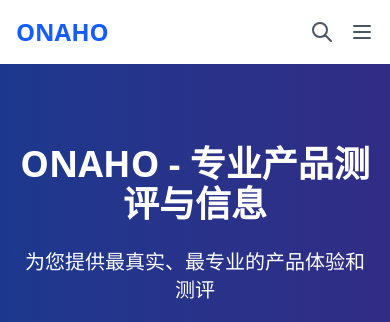
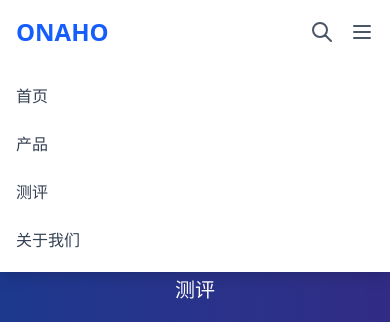
Before and after one commit to evepupil/onaho-web, a Next.js app: page / in a window 390 px wide. Both pictures are taken after a click on the button 362 px from the left and 32 px from the top of the page. Shown: the top 322 px of the page. Built offline with nearby package versions, Linux system fonts and the light colour scheme; no server answers; the database is empty.

Commit message:
fix:移动端汉堡菜单无反应问题

```diff
--- a/src/components/layout/header.tsx
+++ b/src/components/layout/header.tsx
@@ -1,10 +1,18 @@
-import React from 'react';
+"use client";
+
+import React, { useState } from 'react';
 import Link from 'next/link';
 import Image from 'next/image';
 
 const Header: React.FC = () => {
+  const [mobileMenuOpen, setMobileMenuOpen] = useState(false);
+
+  const toggleMobileMenu = () => {
+    setMobileMenuOpen(!mobileMenuOpen);
+  };
+
   return (
-    <header className="bg-white shadow-sm">
+    <header className="bg-white shadow-sm relative">
       <div className="container mx-auto px-4 py-4">
         <div className="flex items-center justify-between">
           {/* Logo */}
@@ -35,7 +43,11 @@ const Header: React.FC = () => {
                 <path strokeLinecap="round" strokeLinejoin="round" strokeWidth={2} d="M21 21l-6-6m2-5a7 7 0 11-14 0 7 7 0 0114 0z" />
               </svg>
             </button>
-            <button className="md:hidden text-gray-600 hover:text-blue-600">
+            <button
+              className="md:hidden text-gray-600 hover:text-blue-600"
+              onClick={toggleMobileMenu}
+              aria-label="打开菜单"
+            >
               <svg xmlns="http://www.w3.org/2000/svg" className="h-6 w-6" fill="none" viewBox="0 0 24 24" stroke="currentColor">
                 <path strokeLinecap="round" strokeLinejoin="round" strokeWidth={2} d="M4 6h16M4 12h16M4 18h16" />
               </svg>
@@ -43,6 +55,42 @@ const Header: React.FC = () => {
           </div>
         </div>
       </div>
+
+      {/* 移动端菜单 */}
+      {mobileMenuOpen && (
+        <div className="md:hidden absolute top-full left-0 right-0 bg-white shadow-lg z-50">
+          <nav className="flex flex-col py-2">
+            <Link
+              href="/"
+              className="px-4 py-3 text-gray-700 hover:bg-blue-50 hover:text-blue-600"
+              onClick={() => setMobileMenuOpen(false)}
+            >
+              首页
+            </Link>
+            <Link
+              href="/products"
+              className="px-4 py-3 text-gray-700 hover:bg-blue-50 hover:text-blue-600"
+              onClick={() => setMobileMenuOpen(false)}
+            >
+              产品
+            </Link>
+            <Link
+              href="/reviews"
+              className="px-4 py-3 text-gray-700 hover:bg-blue-50 hover:text-blue-600"
+              onClick={() => setMobileMenuOpen(false)}
+            >
+              测评
+            </Link>
+            <Link
+              href="/about"
+              className="px-4 py-3 text-gray-700 hover:bg-blue-50 hover:text-blue-600"
+              onClick={() => setMobileMenuOpen(false)}
+            >
+              关于我们
+            </Link>
+          </nav>
+        </div>
+      )}
     </header>
   );
 };
```
